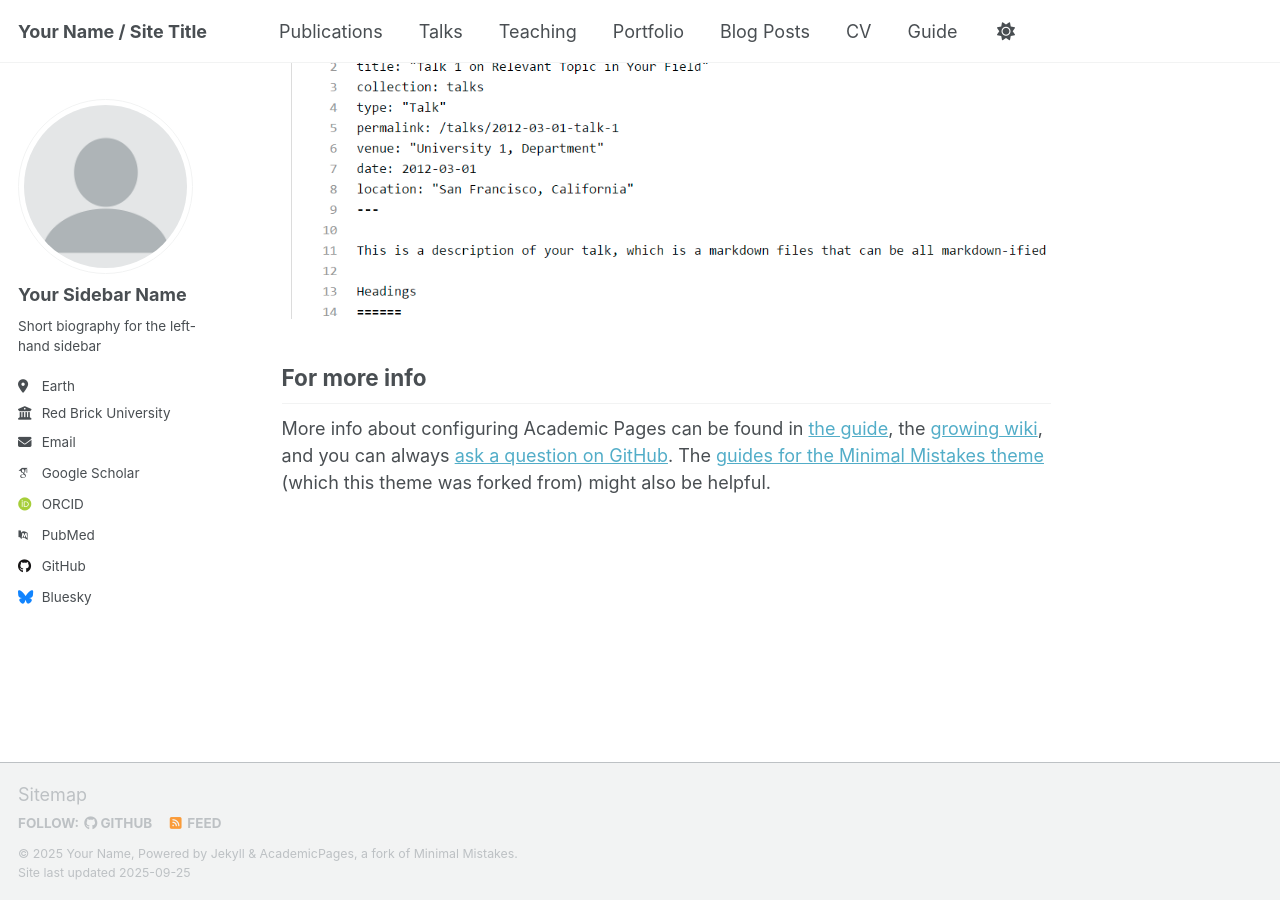
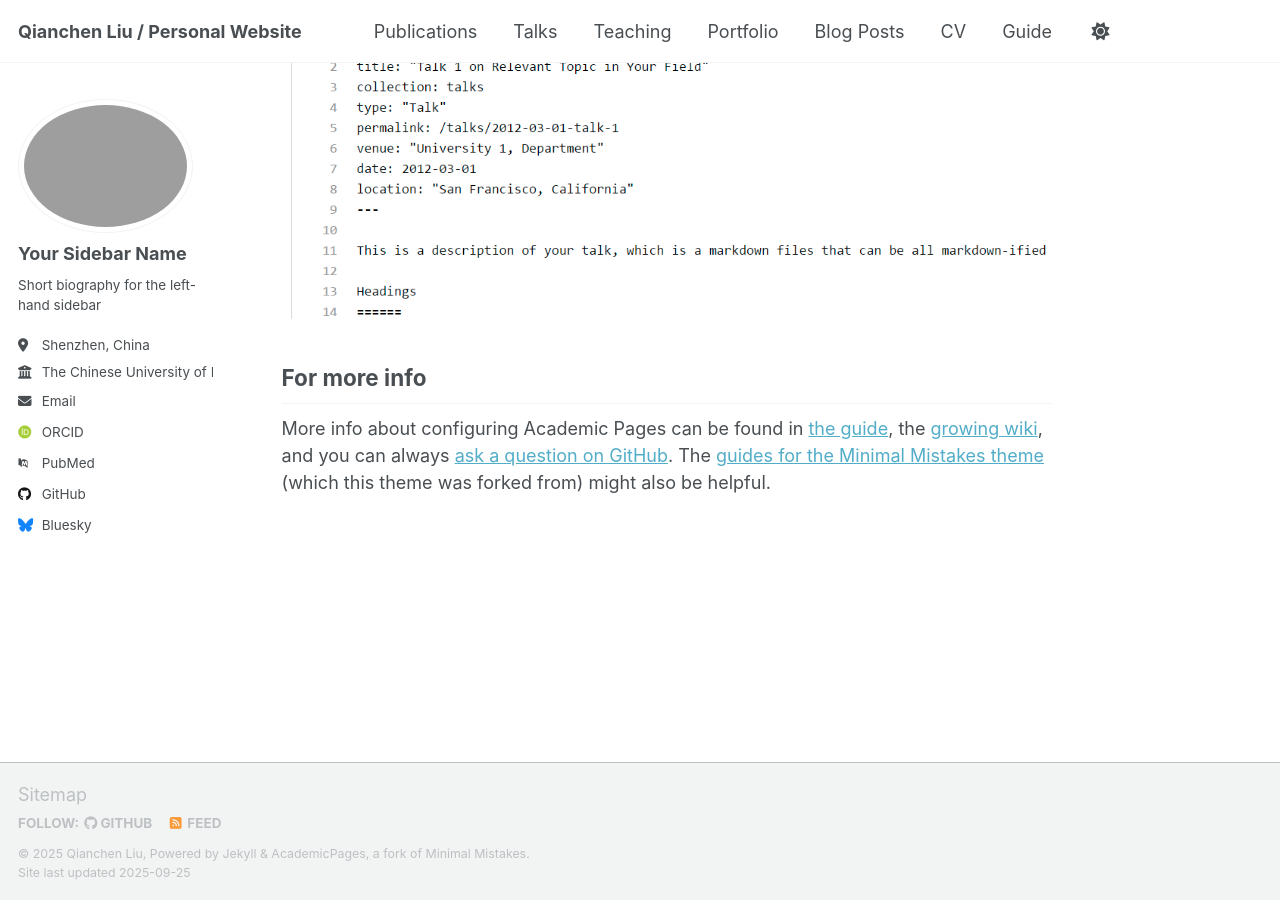
Before and after one commit to lllqc-qcc/lllqc-qcc.github.io, a Jekyll site: the page built from _pages/about.md, in a window 1280 px wide and 900 px high, scrolled down 2880 px. Built offline with Jekyll 4.4.1, drawn with Linux system fonts in a browser that asks for light colours; some web fonts are replaced; a script that is not in the unit is left out.

Commit message:
Update _config.yml

```diff
--- a/_config.yml
+++ b/_config.yml
@@ -9,9 +9,9 @@
 # Basic Site Settings
 locale                   : "en-US"
 site_theme               : "default" # Currently available options are "default", "air"
-title                    : "Your Name / Site Title"
+title                    : "Qianchen Liu / Personal Website"
 title_separator          : "-"
-name                     : &name "Your Name"
+name                     : &name "Qianchen Liu"
 description              : &description "Your Name's academic portfolio"   # Update this with a general description of your site, this is the default if not overridden by a page
 url                      : https://academicpages.github.io # The base hostname & protocol for your site e.g. "https://[your GitHub username].github.io",
                                                            # or if you already have some other page hosted on Github then use "https://[your GitHub username].github.io/[Your Repo Name]"
@@ -23,19 +23,19 @@ repository               : "academicpages/academicpages.github.io"
 #               Additional customization can be done by editing /_includes/author-profile.html
 author:
   # Biographic information
-  avatar           : "profile.png"
+  avatar           : "Liu.png"
   name             : "Your Sidebar Name"
   pronouns         : # example: "she/her"
   bio              : "Short biography for the left-hand sidebar"
-  location         : "Earth"
-  employer         : "Red Brick University"
+  location         : "Shenzhen, China"
+  employer         : "The Chinese University of Hong Kong, Shenzhen"
   uri              : # URL
-  email            : "none@example.org"
+  email            : "13266800265@163.com"
 
   # Academic websites
   academia         : # URL
   arxiv            : # URL - Update with the correct link to your profile
-  googlescholar    : "https://scholar.google.com/citations?user=PS_CX0AAAAAJ"
+  googlescholar    :
   inspire-hep      : # URL
   impactstory      : # URL
   orcid            : "http://orcid.org/yourorcidurl"
```
